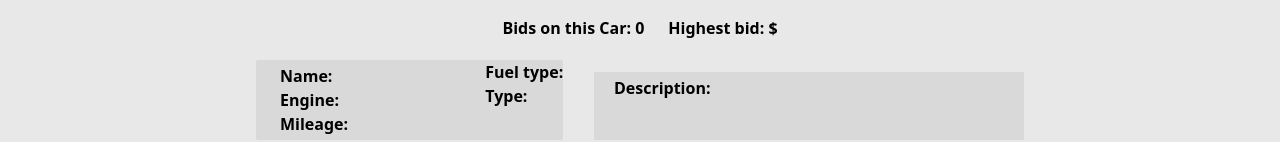
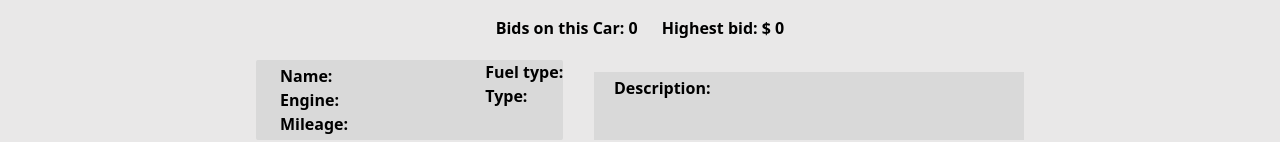
Before and after one commit to Ed-Gah/automobil-system, a Next.js app: page /dashboard/car-details in a window 1280 px wide. Shown: the top 142 px of the page. Built offline with nearby package versions, Linux system fonts and the light colour scheme.

Commit message:
default values

```diff
--- a/pages/dashboard/car-details.tsx
+++ b/pages/dashboard/car-details.tsx
@@ -125,7 +125,7 @@ export default function CarDetails() {
                   <h1 className=" font-bold">
                     Bids on this Car: {bids?.length}
                   </h1>
-                  <h1 className=" font-bold ml-6">Highest bid: ${highesBid}</h1>
+                  <h1 className=" font-bold ml-6">Highest bid: $ {highesBid ? highesBid : 0}</h1>
                   {/* <h1 className=" font-bold ml-6">Lowest bid: {lowestBid}</h1> */}
                 </div>
               )}
```
